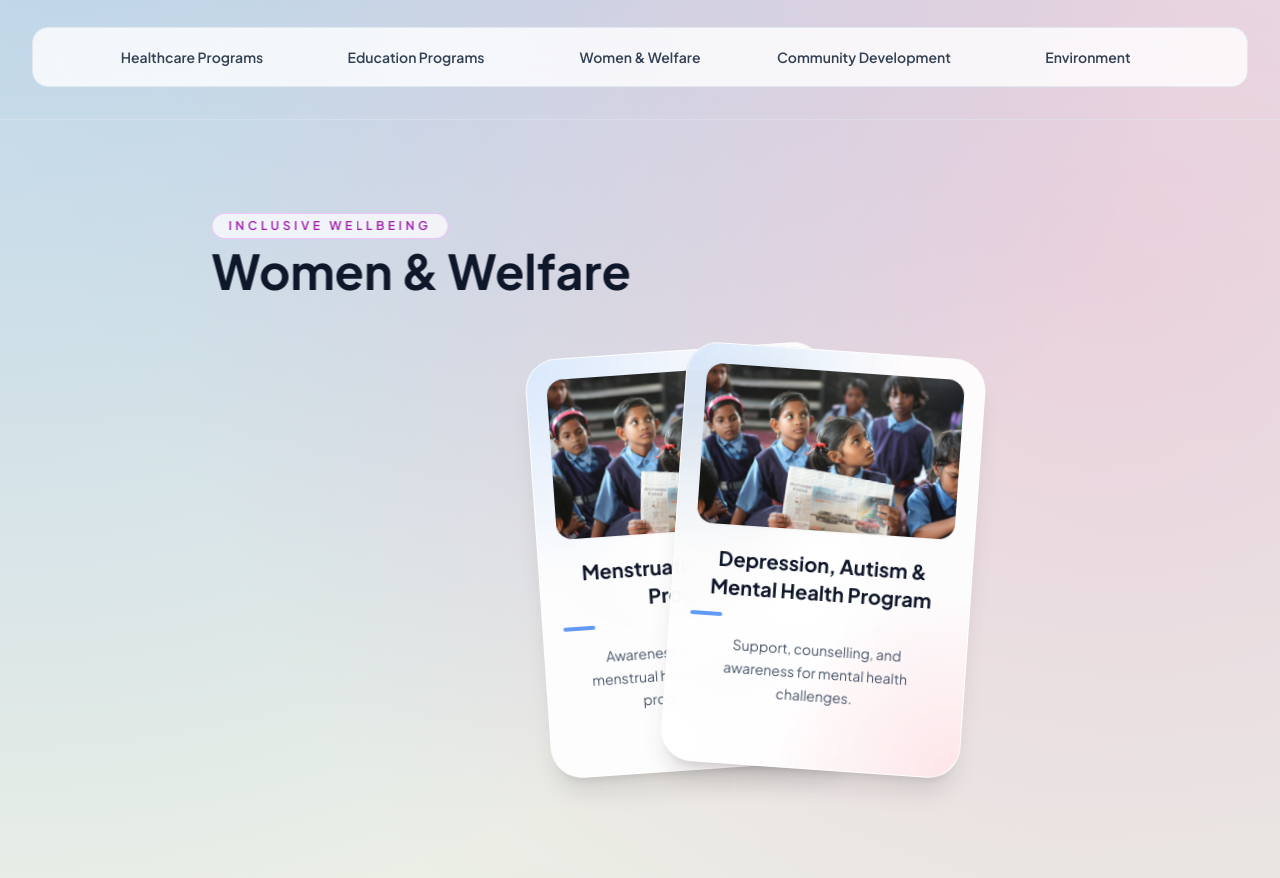
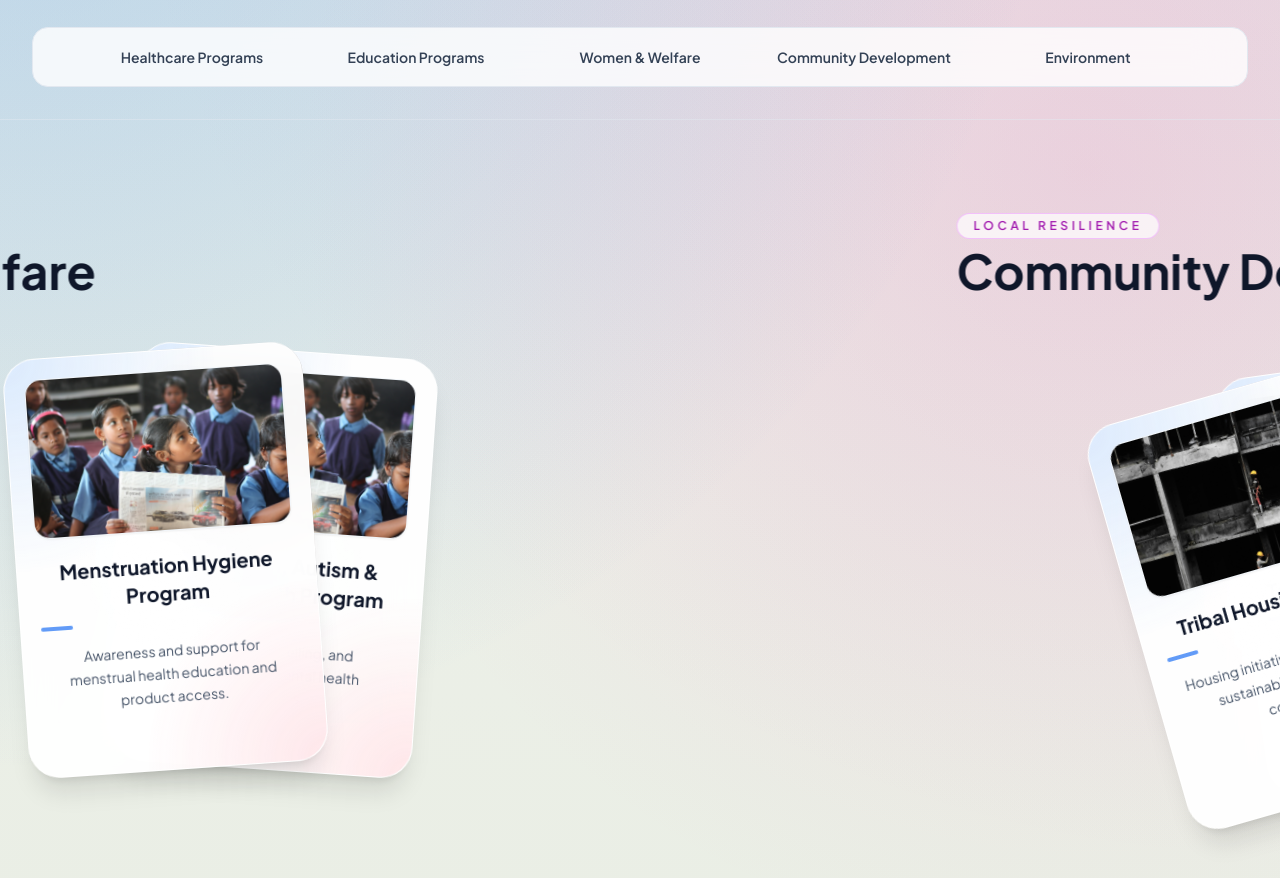
Before and after one commit to SvntyTooPixels/gridlabs, a Next.js app: page /projects in a window 1280 px wide. Shown: the part 300-1178 px from the top of the page. Built offline with nearby package versions, Linux system fonts and the light colour scheme.

Commit message:
feat: Implement an interactive `ProjectFan` component for project items, replacing the static hover animation and simplifying screen data structure.

```diff
--- a/src/components/pages/ProjectsPage.tsx
+++ b/src/components/pages/ProjectsPage.tsx
@@ -1,6 +1,6 @@
 "use client";
 
-import { useRef } from "react";
+import { useRef, useState } from "react";
 import {
   motion,
   useScroll,
@@ -108,37 +108,100 @@
   );
 }
 
+function ProjectFan({ screen }: { screen: any }) {
+  const [selectedIndex, setSelectedIndex] = useState<number | null>(null);
+  const total = screen.items.length;
+
+  return (
+    <div className="relative w-full h-[450px] md:h-[500px] flex justify-center items-center mt-12 mb-8 perspective-1000">
+      {screen.items.map((item: string, i: number) => {
+        const itemName = item.split(" — ")[0].split(" – ")[0];
+        let itemDesc = "";
+        if (item.includes(" — ")) {
+          itemDesc = item.split(" — ")[1];
+        } else if (item.includes(" – ")) {
+          itemDesc = item.split(" – ")[1];
+        } else {
+          itemDesc = item.substring(itemName.length + 3);
+        }
+
+        const center = (total - 1) / 2;
+        const diff = i - center;
+        const rot = diff * 8; // degrees
+        const yOffset = Math.abs(diff) * 12; // px
+
+        // Base X translation
+        const baseXCalc = `calc(${diff} * clamp(30px, 4vw, 70px))`;
+
+        let pushedX = baseXCalc;
+        let pushedRot = rot;
+        if (selectedIndex !== null && selectedIndex !== i) {
+          const pushAmount = i < selectedIndex ? -90 : 90;
+          pushedX = `calc(${baseXCalc} + ${pushAmount}px)`;
+          pushedRot = rot + (i < selectedIndex ? -6 : 6);
+        }
+
+        const isSelected = selectedIndex === i;
+
+        return (
+          <motion.div
+            key={item}
+            className="absolute top-0 cursor-pointer"
+            style={{
+              originX: 0.5,
+              originY: 1.5,
+              zIndex: isSelected ? 50 : total - i
+            }}
+            initial={false}
+            animate={{
+              x: isSelected ? baseXCalc : pushedX,
+              y: yOffset, // straighten in its own place
+              rotate: isSelected ? 0 : pushedRot,
+              scale: isSelected ? 1.15 : 1,
+            }}
+            transition={{
+              type: "spring",
+              stiffness: 400,
+              damping: 30,
+              mass: 0.8
+            }}
+            onClick={() => setSelectedIndex(isSelected ? null : i)}
+          >
+            <HoverLiftGlow glowColor="rgba(59, 130, 246, 0.4)">
+              <SpotlightPanel className="w-[260px] md:w-[300px] h-[380px] md:h-[420px] bg-white/95 backdrop-blur-xl rounded-[2rem] p-5 shadow-xl border border-white/60 flex flex-col items-center">
+                <div className="w-full flex-shrink-0 h-[140px] md:h-[160px] mb-5 rounded-2xl overflow-hidden shadow-sm relative border border-slate-100">
+                  <img
+                    src={screen.image}
+                    alt={screen.alt}
+                    className="w-full h-full object-cover"
+                  />
+                </div>
+                <h3 className="font-bold text-center text-lg md:text-xl text-slate-900 leading-tight mb-3">
+                  {itemName}
+                </h3>
+                <div className="w-8 h-1 bg-blue-500 rounded-full mb-4 opacity-80 flex-shrink-0" />
+                <p className="text-sm text-slate-600 text-center line-clamp-4 leading-relaxed px-2">
+                  {itemDesc}
+                </p>
+              </SpotlightPanel>
+            </HoverLiftGlow>
+          </motion.div>
+        );
+      })}
+    </div>
+  );
+}
+
 function HorizontalProjectScroll() {
-  const screens: {
-    id: string;
-    title: string;
-    eyebrow: string;
-    image: string;
-    alt: string;
-    items: string[];
-    isContinued: boolean;
-  }[] = [];
-
-  programs.sections.forEach((sec) => {
-    const totalItems = sec.items.length;
-    let i = 0;
-    while (i < totalItems) {
-      const chunk = sec.items.slice(i, i + 5);
-      screens.push({
-        id:
-          i === 0
-            ? getSectionId(sec.title)
-            : `${getSectionId(sec.title)}-page-${Math.floor(i / 5) + 1}`,
-        title: sec.title,
-        eyebrow: sec.eyebrow,
-        image: sec.image,
-        alt: sec.alt,
-        items: chunk,
-        isContinued: i > 0,
-      });
-      i += 5;
-    }
-  });
+  const screens = programs.sections.map((sec) => ({
+    id: getSectionId(sec.title),
+    title: sec.title,
+    eyebrow: sec.eyebrow,
+    image: sec.image,
+    alt: sec.alt,
+    items: sec.items,
+    isContinued: false,
+  }));
 
   const numScreens = screens.length;
   const containerRef = useRef<HTMLDivElement>(null);
@@ -170,7 +233,6 @@
             className="absolute w-full snap-start scroll-mt-32"
             style={{ top: `${i * 100}vh`, height: "100vh" }}
           >
-            {/* Markers for individual items if needed by CategoryNav */}
             {screen.items.map((item) => (
               <div
                 key={item}
@@ -200,77 +262,11 @@
                     <p className="section-kicker mb-2">{screen.eyebrow}</p>
                     <h2 className="text-3xl md:text-5xl font-bold text-slate-900 flex items-baseline gap-4">
                       {screen.title}
-                      {screen.isContinued && (
-                        <span className="text-lg md:text-2xl text-slate-400 font-normal">
-                          (Continued)
-                        </span>
-                      )}
                     </h2>
                   </Reveal>
                 </div>
 
-                <div className="relative w-full h-[450px] md:h-[500px] flex justify-center items-center mt-12 mb-8 perspective-1000">
-                  {screen.items.map((item, i) => {
-                    const itemName = item.split(" — ")[0].split(" – ")[0];
-                    let itemDesc = "";
-                    if (item.includes(" — ")) {
-                      itemDesc = item.split(" — ")[1];
-                    } else if (item.includes(" – ")) {
-                      itemDesc = item.split(" – ")[1];
-                    } else {
-                      itemDesc = item.substring(itemName.length + 3);
-                    }
-
-                    const total = screen.items.length;
-                    const center = (total - 1) / 2;
-                    const diff = i - center;
-                    const rot = diff * 8; // degrees
-                    const yOffset = Math.abs(diff) * 12; // px
-
-                    return (
-                      <motion.div
-                        key={item}
-                        className="absolute top-0 cursor-pointer"
-                        style={{ zIndex: i, originX: 0.5, originY: 1.5 }}
-                        initial={{
-                          x: `calc(${diff} * clamp(40px, 6vw, 90px))`,
-                          y: yOffset,
-                          rotate: rot,
-                        }}
-                        whileHover={{
-                          y: -60,
-                          rotate: 0,
-                          scale: 1.05,
-                          zIndex: 50,
-                        }}
-                        transition={{
-                          type: "spring",
-                          stiffness: 400,
-                          damping: 25,
-                        }}
-                      >
-                        <HoverLiftGlow glowColor="rgba(59, 130, 246, 0.4)">
-                          <SpotlightPanel className="w-[260px] md:w-[300px] h-[380px] md:h-[420px] bg-white/90 backdrop-blur-xl rounded-[2rem] p-5 shadow-xl border border-white/60 flex flex-col items-center">
-                            <div className="w-full flex-shrink-0 h-[140px] md:h-[160px] mb-5 rounded-2xl overflow-hidden shadow-sm relative">
-                              <img
-                                src={screen.image}
-                                alt={screen.alt}
-                                className="w-full h-full object-cover"
-                              />
-                            </div>
-                            <h3 className="font-bold text-center text-lg md:text-xl text-slate-900 leading-tight mb-3">
-                              {itemName}
-                            </h3>
-                            <div className="w-8 h-1 bg-blue-500 rounded-full mb-4 opacity-80 flex-shrink-0" />
-                            <p className="text-sm text-slate-600 text-center line-clamp-4 leading-relaxed px-2">
-                              {itemDesc}
-                            </p>
-                          </SpotlightPanel>
-                        </HoverLiftGlow>
-                      </motion.div>
-                    );
-                  })}
-                </div>
+                <ProjectFan screen={screen} />
               </div>
             </div>
           ))}
```
